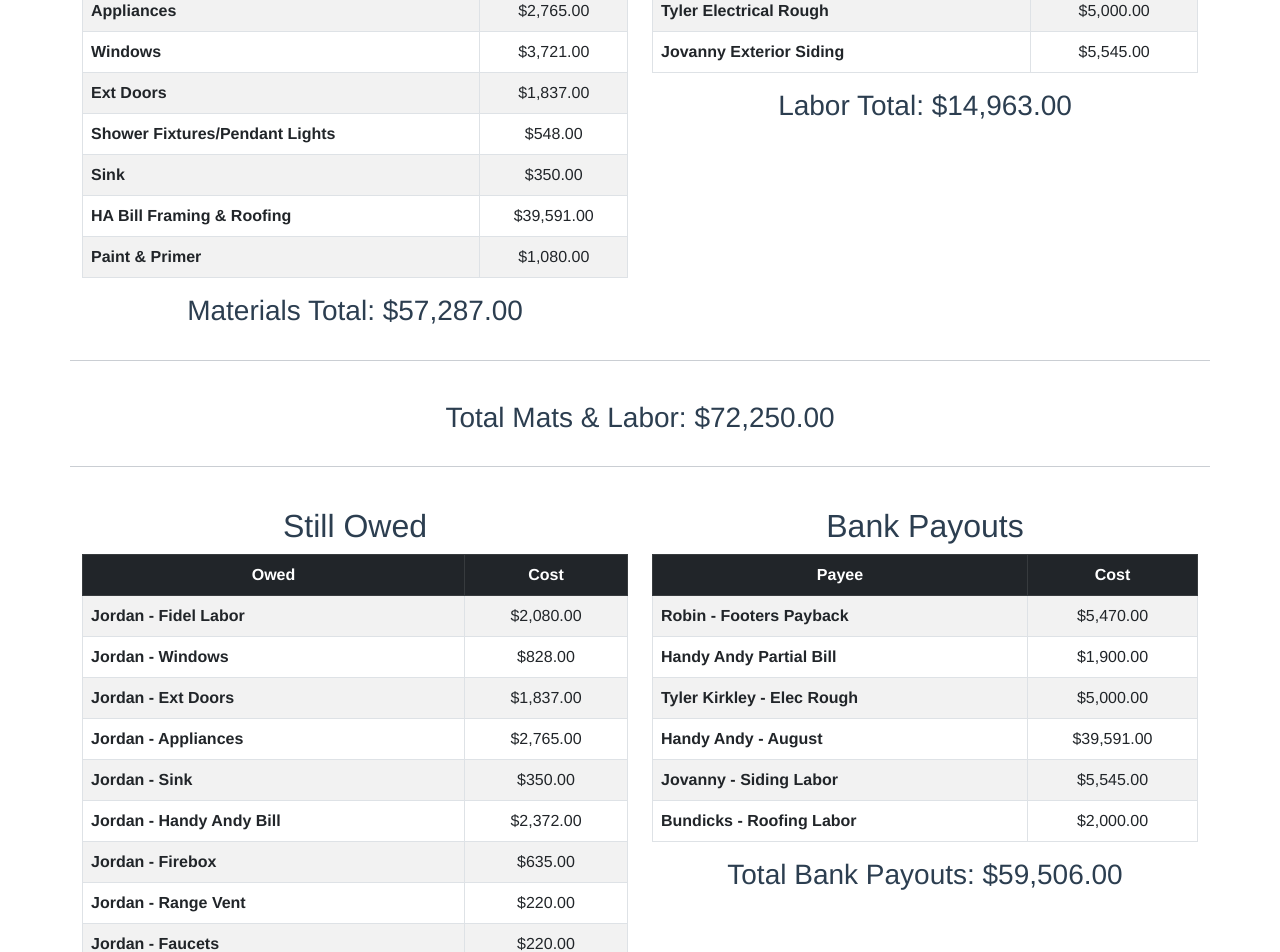
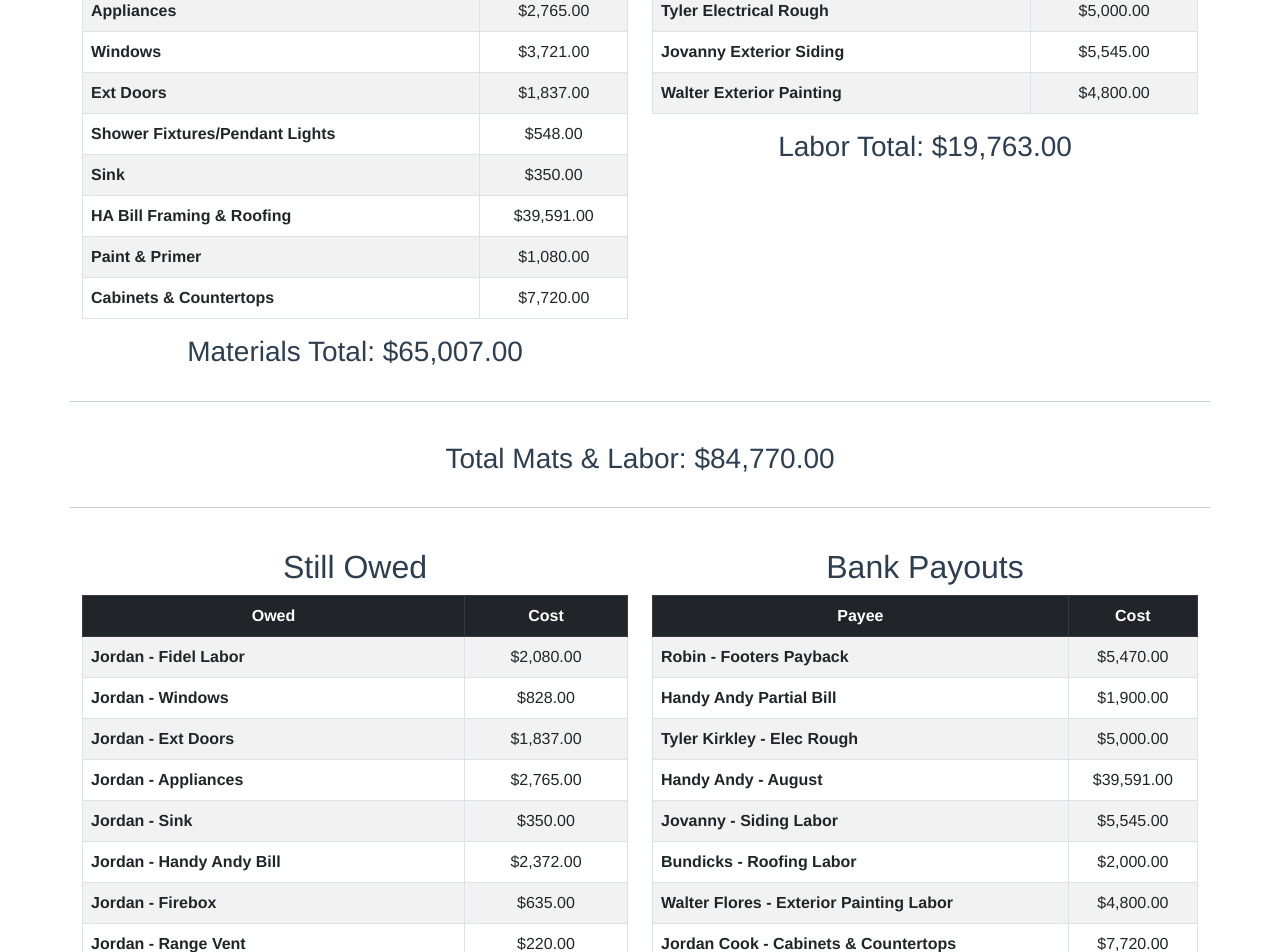
Before and after one commit to jcook3195/house-build, a Vue app: page / in a window 1280 px wide. Shown: the part 960-1912 px from the top of the page. Built offline with nearby package versions, Linux system fonts and the light colour scheme.

Commit message:
updated values

```diff
--- a/src/App.vue
+++ b/src/App.vue
@@ -276,13 +276,15 @@ export default {
         'Shower Fixtures/Pendant Lights': 548,
         'Sink': 350,
         'HA Bill Framing & Roofing': 39591,
-        'Paint & Primer': 1080
+        'Paint & Primer': 1080,
+        'Cabinets & Countertops': 7720
       },
       labor: {
         'Gene Footers Labor': 2338,
         'Fidel Foundation Labor': 2080,
         'Tyler Electrical Rough': 5000,
-        'Jovanny Exterior Siding': 5545
+        'Jovanny Exterior Siding': 5545,
+        'Walter Exterior Painting': 4800
       },
       owed: {
         'Jordan - Fidel Labor': 2080,
@@ -303,7 +305,9 @@ export default {
         'Tyler Kirkley - Elec Rough': 5000,
         'Handy Andy - August': 39591,
         'Jovanny - Siding Labor': 5545,
-        'Bundicks - Roofing Labor': 2000
+        'Bundicks - Roofing Labor': 2000,
+        'Walter Flores - Exterior Painting Labor': 4800,
+        'Jordan Cook - Cabinets & Countertops': 7720
       },
       planToPaySoon: {
         '-': 0,
```
Also changed, not shown: 1 other file (tests, documents, lock files or other folders).
